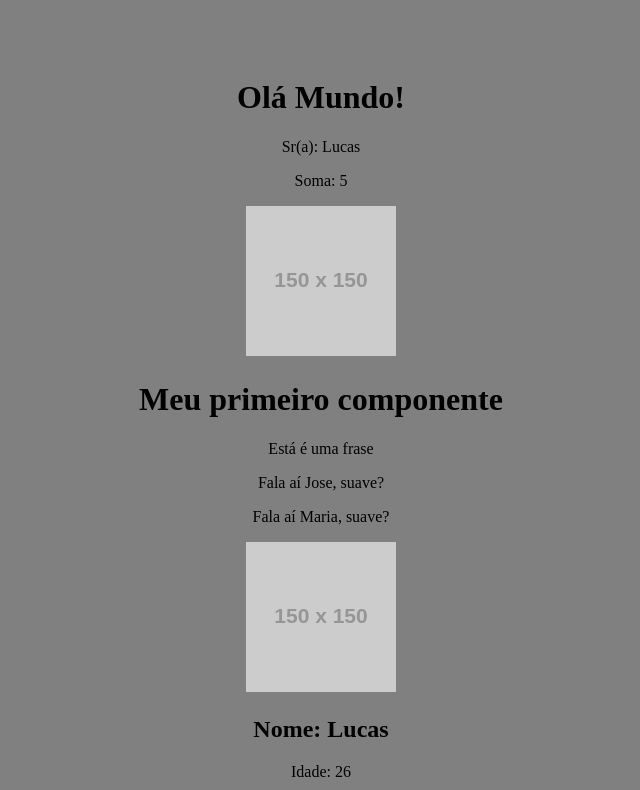
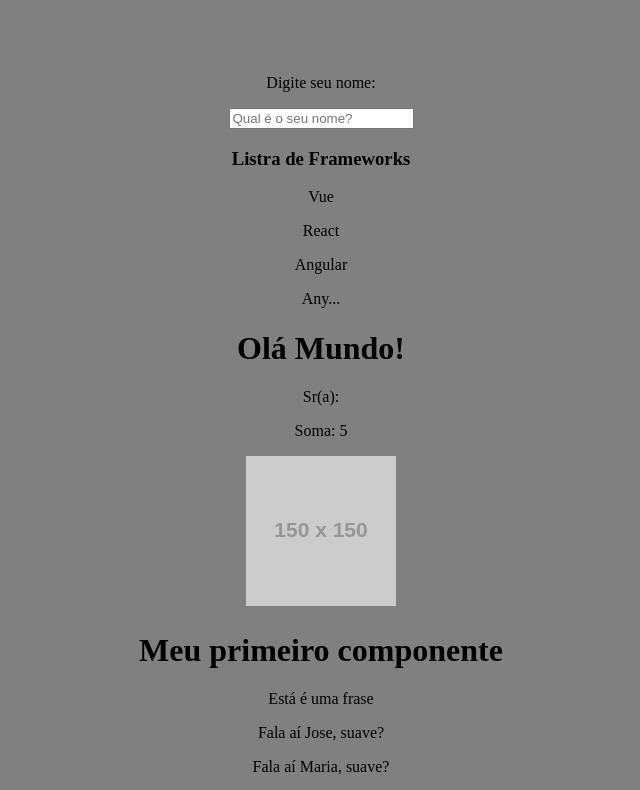
Before and after one commit to lucasvm8/react-learn, a React (Create React App) app: page / in a window 1280 px wide. Shown: the top 790 px of the page, without its empty margins (319-959 px from the left). Built offline with nearby package versions, Linux system fonts and the light colour scheme.

Commit message:
feat: lists

```diff
--- a/models.json
+++ b/models.json
@@ -1 +1 @@
-[{"analyzerName":"intellisense-members","languageName":"javascript","identity":{"modelId":"1A3F919CD5B7725108B03C349630A1C82B03","outputId":"4A84987F2428442A9EC84563BB2BC063","modifiedTimeUtc":"2020-09-28T23:11:53.754Z"},"filePath":"1A3F919CD5B7725108B03C349630A1C82B03_4A84987F2428442A9EC84563BB2BC063","lastAccessTimeUtc":"2022-05-02T19:44:24.986Z"}]
+[{"analyzerName":"intellisense-members","languageName":"javascript","identity":{"modelId":"1A3F919CD5B7725108B03C349630A1C82B03","outputId":"4A84987F2428442A9EC84563BB2BC063","modifiedTimeUtc":"2020-09-28T23:11:53.754Z"},"filePath":"1A3F919CD5B7725108B03C349630A1C82B03_4A84987F2428442A9EC84563BB2BC063","lastAccessTimeUtc":"2022-05-10T16:45:57.175Z"}]
--- a/src/App.js
+++ b/src/App.js
@@ -1,4 +1,5 @@
 import './App.css';
+import { useState } from 'react';
 import HelloWorld from './components/HelloWorld';
 import SayMyName from './components/SayMyName';
 import Pessoa from './components/Pessoa';
@@ -6,19 +7,28 @@ import List from './components/List'
 import Evento from './components/Evento';
 import Form from './components/Form'
 import Conditional from './components/Conditional';
+import Lista from './components/Lista';
+import SeuNome from './components/SeuNome';
 
 function App() {
-  const name = 'Lucas'
+  const [name, setName] = useState()
+
+  //const itens = ['Livro', 'Caderno', 'Cartolina', 'Papel']
 
   function soma (a, b) {
     return a + b;
   }
+
+  const meuArray = ['Vue', 'React', 'Angular', 'Any...']
 
   const url = 'https://via.placeholder.com/150'
   const nome = 'Jose'
 
   return (
     <div className="App">
+      <SeuNome setName={setName}/>
+      {name}
+      <Lista meuArray={meuArray} />
       <h1>Olá Mundo!</h1>
       <p>Sr(a): { name }</p>
       <p>Soma: { soma(2, 3) }</p>
--- a/src/components/Conditional.js
+++ b/src/components/Conditional.js
@@ -35,7 +35,7 @@ function Conditional () {
         </div>
       )}
     </div>
-    )
+  )
 }
 
 export default Conditional
--- a/src/components/List.js
+++ b/src/components/List.js
@@ -7,7 +7,6 @@ function List () {
       <ul>
         <Item marca="Ferrari" lancamento={1990} />
         <Item marca="Lambo" lancamento={2000}/>
-              <Item />
     </ul>
   </>
 )
--- /dev/null
+++ b/src/components/Lista.js
@@ -0,0 +1,15 @@
+function Lista ({ meuArray }) {
+  return(
+    <>
+      <h3>Listra de Frameworks</h3>
+      {
+        meuArray.map((item, index) =>
+          <p key={index}>{item}</p>
+        )
+      }
+    </>
+  )
+
+}
+
+export default Lista
--- /dev/null
+++ b/src/components/SeuNome.js
@@ -0,0 +1,11 @@
+function SeuNome ({ setName }) {
+
+  return (
+    <div>
+      <p>Digite seu nome: </p>
+      <input type="text" placeholder="Qual é o seu nome?" onChange={(e) => setName(e.target.value)} />
+    </div>
+  )
+}
+
+export default SeuNome
```
Lines whose indentation alone changed are shown as unchanged.
